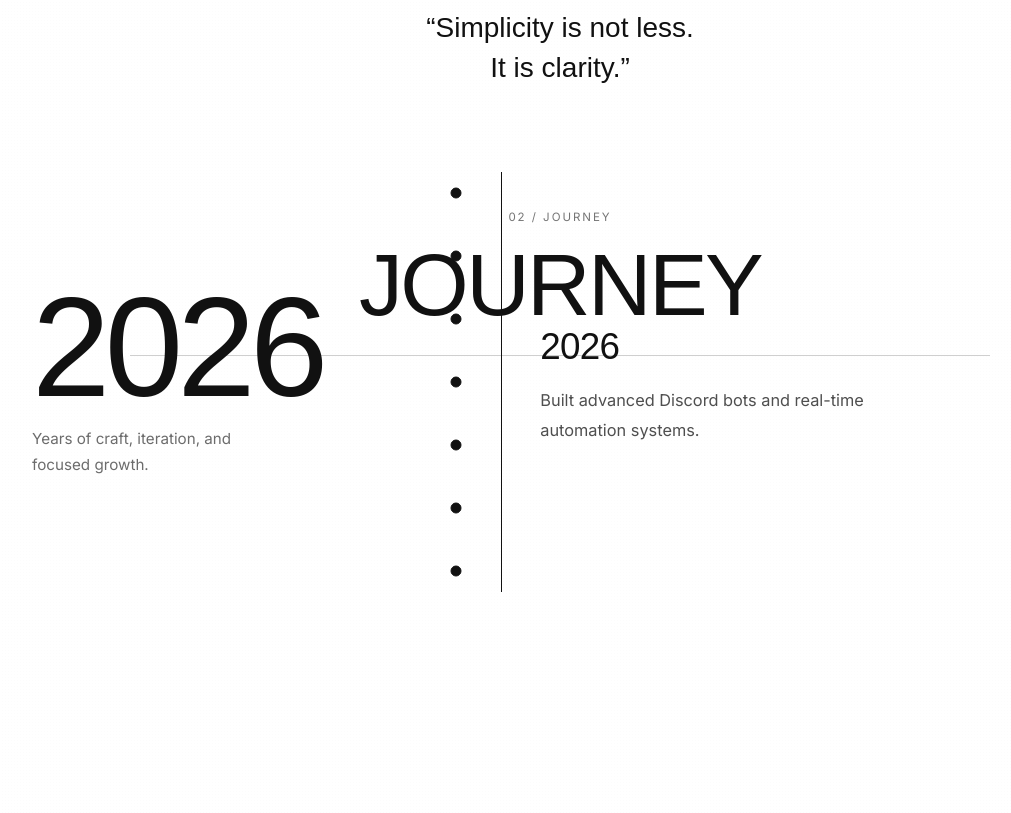
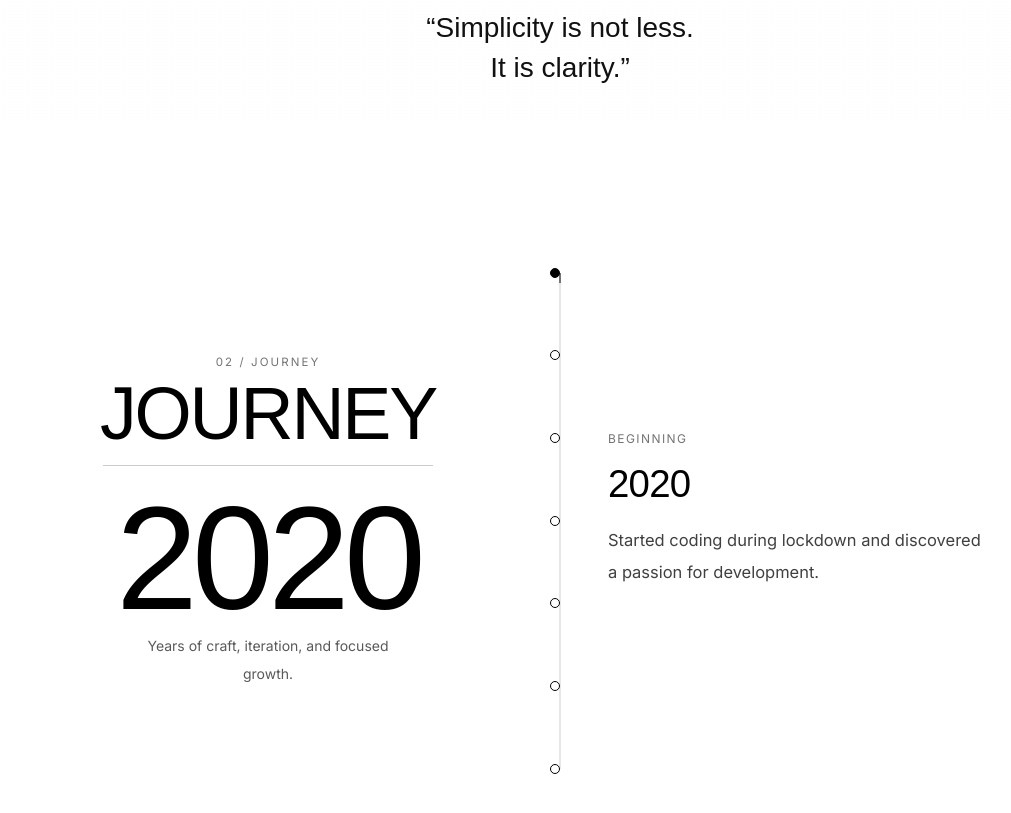
Before and after one commit to RianN9tProOfficial/vanguard-portfolio1, a Next.js app: page / in a window 1280 px wide. Shown: the part 1940-2753 px from the top of the page, without its empty margins (80-1091 px from the left). Built offline with nearby package versions, Linux system fonts and the light colour scheme; a web font is replaced by a local one.

Commit message:
Rebuild Journey as true pinned viewport timeline experience

```diff
--- a/components/TimelineSection.tsx
+++ b/components/TimelineSection.tsx
@@ -4,92 +4,97 @@ import { useEffect, useMemo, useRef, useState } from 'react';
 
 type JourneyItem = {
   year: string;
+  title: string;
   description: string;
 };
 
 const journeyItems: JourneyItem[] = [
-  { year: '2020', description: 'Started coding during lockdown and discovered a passion for development.' },
-  { year: '2021', description: 'Mastered HTML, CSS, and core JavaScript fundamentals.' },
-  { year: '2022', description: 'Learned Python and strengthened problem-solving skills.' },
-  { year: '2023', description: 'Started backend development and API architecture understanding.' },
-  { year: '2024', description: 'Built real-world projects with strong focus on scalability and performance.' },
-  { year: '2025', description: 'Mastered Next.js, Astro.js, and Tailwind CSS for modern frontend systems.' },
-  { year: '2026', description: 'Built advanced Discord bots and real-time automation systems.' },
+  { year: '2020', title: 'Beginning', description: 'Started coding during lockdown and discovered a passion for development.' },
+  { year: '2021', title: 'Core Craft', description: 'Mastered HTML, CSS, and core JavaScript fundamentals.' },
+  { year: '2022', title: 'Systems Thinking', description: 'Learned Python and strengthened problem-solving skills.' },
+  { year: '2023', title: 'Backend Shift', description: 'Started backend development and API architecture understanding.' },
+  { year: '2024', title: 'Production Work', description: 'Built real-world projects with strong focus on scalability and performance.' },
+  { year: '2025', title: 'Frontend Mastery', description: 'Mastered Next.js, Astro.js, and Tailwind CSS for modern frontend systems.' },
+  { year: '2026', title: 'Automation Era', description: 'Built advanced Discord bots and real-time automation systems.' },
 ];
 
 export default function TimelineSection() {
   const sectionRef = useRef<HTMLElement | null>(null);
+  const [progress, setProgress] = useState(0);
   const [activeIndex, setActiveIndex] = useState(0);
-  const [progress, setProgress] = useState(0);
 
   useEffect(() => {
     const section = sectionRef.current;
     if (!section) return;
 
-    const updateTimeline = () => {
+    const update = () => {
       const rect = section.getBoundingClientRect();
       const viewport = window.innerHeight;
-      const total = Math.max(1, rect.height - viewport * 0.65);
-      const covered = viewport * 0.48 - rect.top;
-      const ratio = Math.max(0, Math.min(1, covered / total));
+      const scrollable = Math.max(1, section.offsetHeight - viewport);
+      const traveled = Math.min(Math.max(-rect.top, 0), scrollable);
+      const ratio = traveled / scrollable;
 
-      const nextIndex = Math.min(journeyItems.length - 1, Math.floor(ratio * journeyItems.length));
-      setActiveIndex(nextIndex);
       setProgress(ratio);
+      const snapped = Math.min(journeyItems.length - 1, Math.round(ratio * (journeyItems.length - 1)));
+      setActiveIndex(snapped);
     };
 
-    updateTimeline();
-    window.addEventListener('scroll', updateTimeline, { passive: true });
-    window.addEventListener('resize', updateTimeline);
-
+    update();
+    window.addEventListener('scroll', update, { passive: true });
+    window.addEventListener('resize', update);
     return () => {
-      window.removeEventListener('scroll', updateTimeline);
-      window.removeEventListener('resize', updateTimeline);
+      window.removeEventListener('scroll', update);
+      window.removeEventListener('resize', update);
     };
   }, []);
 
-  const activeYear = useMemo(() => journeyItems[activeIndex]?.year ?? journeyItems[0].year, [activeIndex]);
-  const activeItem = journeyItems[activeIndex] ?? journeyItems[0];
+  const active = useMemo(() => journeyItems[activeIndex] ?? journeyItems[0], [activeIndex]);
 
   return (
     <section
-      className="journey"
       ref={sectionRef}
       aria-labelledby="journey-title"
-      style={{ ['--journey-steps' as string]: journeyItems.length }}
+      className="relative bg-white text-black"
+      style={{ height: `${Math.max(420, journeyItems.length * 95)}vh` }}
     >
-      <div className="journey-shell">
-        <span className="journey-label" aria-hidden="true">
-          02 / JOURNEY
-        </span>
+      <div className="sticky top-0 flex h-screen items-center">
+        <div className="mx-auto grid w-full max-w-[1120px] grid-cols-1 gap-8 px-6 md:grid-cols-[1fr_auto_1fr] md:items-center md:gap-8">
+          <div className="text-left md:text-center">
+            <p className="font-[family-name:var(--font-inter)] text-[0.72rem] tracking-[0.18em] text-black/55">02 / JOURNEY</p>
+            <h2 id="journey-title" className="mt-2 font-[family-name:var(--font-stix)] text-[clamp(2.2rem,6vw,4.6rem)] leading-[0.95] tracking-[-0.03em]">
+              JOURNEY
+            </h2>
+            <div className="mx-0 mt-4 h-px w-full max-w-[330px] bg-black/20 md:mx-auto" />
+            <p key={active.year} className="mt-7 font-[family-name:var(--font-stix)] text-[clamp(4rem,12vw,9.2rem)] leading-[0.88] tracking-[-0.04em] transition-all duration-300">
+              {active.year}
+            </p>
+            <p className="mt-2 max-w-[260px] font-[family-name:var(--font-inter)] text-sm leading-7 text-black/65 md:mx-auto">
+              Years of craft, iteration, and focused growth.
+            </p>
+          </div>
 
-        <h2 className="journey-title" id="journey-title">
-          JOURNEY
-        </h2>
-        <div className="journey-divider" aria-hidden="true" />
-
-        <div className="journey-story">
-          <aside className="journey-year-panel" aria-live="polite">
-            <p key={activeYear} className="journey-active-year journey-year-swap">
-              {activeYear}
-            </p>
-            <p className="journey-panel-note">Years of craft, iteration, and focused growth.</p>
-          </aside>
-
-          <div className="journey-track" aria-hidden="true">
-            <span className="journey-line" />
-            <span className="journey-line-progress" style={{ transform: `scaleY(${progress})` }} />
+          <div className="relative hidden h-[62vh] w-8 md:block" aria-hidden="true">
+            <span className="absolute left-1/2 top-0 h-full w-px -translate-x-1/2 bg-black/20" />
+            <span
+              className="absolute left-1/2 top-0 w-px -translate-x-1/2 bg-black transition-[height] duration-300"
+              style={{ height: `${Math.max(2, progress * 100)}%` }}
+            />
             {journeyItems.map((item, index) => (
-              <span key={item.year} className={`journey-marker journey-marker-rail ${index <= activeIndex ? 'is-hit' : ''}`} />
+              <span
+                key={item.year}
+                className={`absolute left-1/2 h-2.5 w-2.5 -translate-x-1/2 rounded-full border border-black transition-all duration-300 ${
+                  index <= activeIndex ? 'bg-black' : 'bg-white'
+                }`}
+                style={{ top: `${(index / (journeyItems.length - 1)) * 100}%`, transform: 'translate(-50%, -50%)' }}
+              />
             ))}
           </div>
 
-          <div className="journey-events journey-events-locked">
-            <article className="journey-event is-active" key={activeItem.year}>
-              <h3>{activeItem.year}</h3>
-              <p>{activeItem.description}</p>
-            </article>
-          </div>
+          <article className="relative min-h-[180px] border-l border-black/15 pl-5 md:border-l-0 md:pl-0">
+            <p className="font-[family-name:var(--font-inter)] text-xs uppercase tracking-[0.12em] text-black/55">{active.title}</p>
+            <h3 className="mt-2 font-[family-name:var(--font-stix)] text-[clamp(1.7rem,3vw,2.5rem)] tracking-[-0.02em]">{active.year}</h3>
+            <p className="mt-3 max-w-[36ch] font-[family-name:var(--font-inter)] text-[1.03rem] leading-8 text-black/75">{active.description}</p>
+          </article>
         </div>
       </div>
     </section>
```
